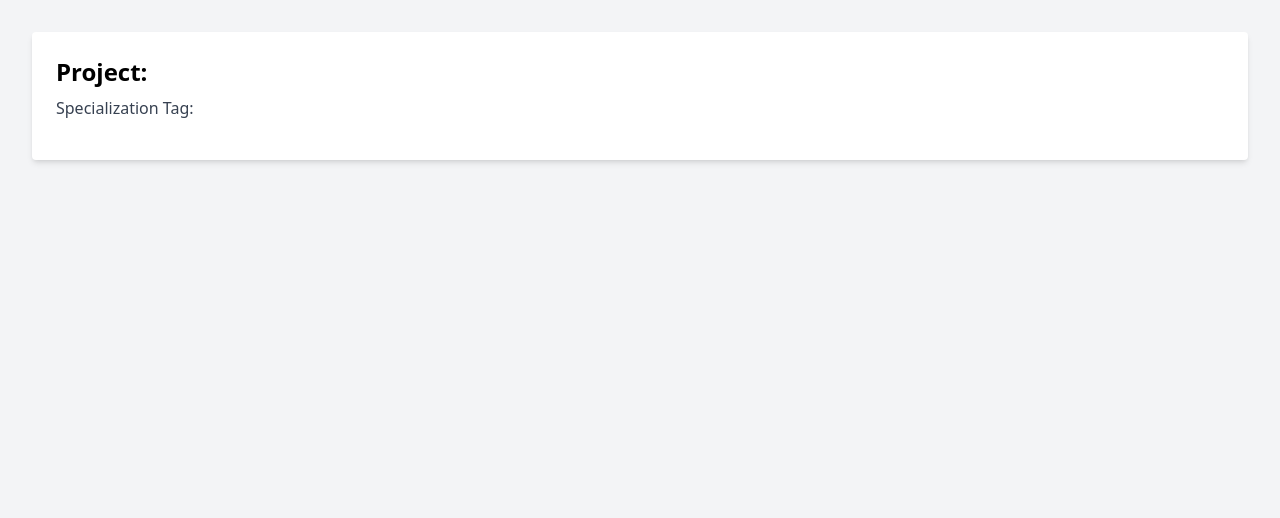
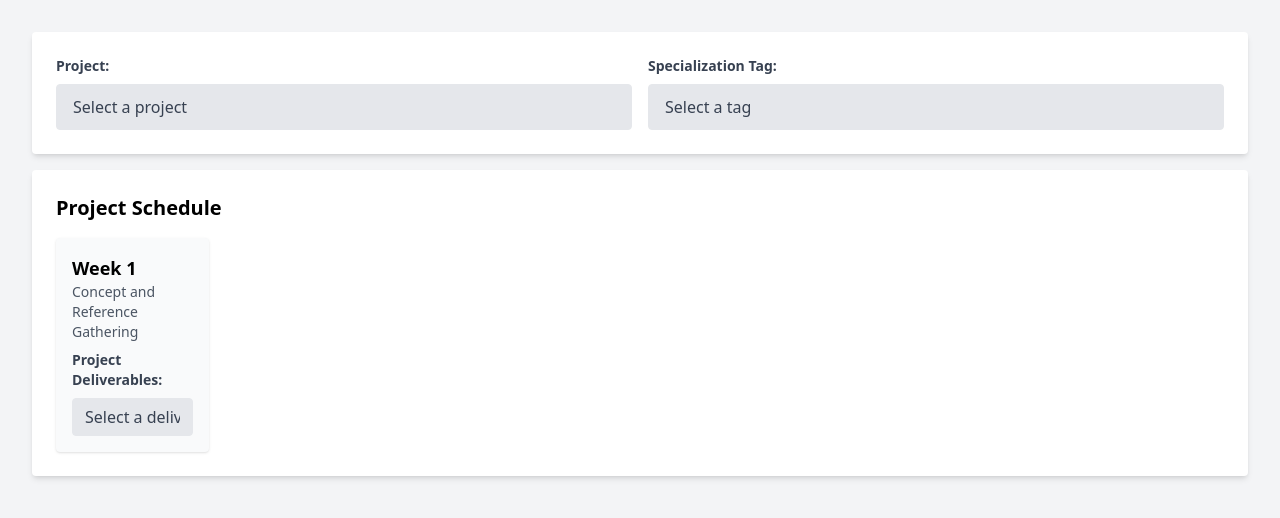
Before and after one commit to michael-collins/project-config, a plain HTML site: page index.html in a window 1280 px wide. Drawn offline with nearby package versions, Linux system fonts and the light colour scheme.

Commit message:
Update index.html

```diff
--- a/index.html
+++ b/index.html
@@ -3,20 +3,56 @@
 <head>
     <meta charset="UTF-8">
     <meta name="viewport" content="width=device-width, initial-scale=1.0">
-    <title>Project Schedule</title>
+    <title>Project Configuration Tool</title>
     <script src="https://cdn.tailwindcss.com"></script>
-    <script src="https://cdnjs.cloudflare.com/ajax/libs/PapaParse/5.3.0/papaparse.min.js"></script>
+    <script src="https://cdnjs.cloudflare.com/ajax/libs/axios/1.3.0/axios.min.js"></script> <!-- For fetching Google Sheets data -->
     <script defer src="script.js"></script>
 </head>
 <body class="bg-gray-100 p-8">
     <div class="container mx-auto">
+        <!-- Project Header -->
         <div class="bg-white shadow-md rounded p-6 mb-4">
-            <h1 class="text-2xl font-bold mb-2" id="project-title">Project: </h1>
-            <p class="text-gray-700 mb-4" id="specialization-tag">Specialization Tag: </p>
+            <div class="grid grid-cols-2 gap-4">
+                <div>
+                    <label class="block text-gray-700 text-sm font-bold mb-2" for="project">
+                        Project:
+                    </label>
+                    <select id="project" class="block appearance-none w-full bg-gray-200 border border-gray-200 text-gray-700 py-3 px-4 pr-8 rounded leading-tight focus:outline-none focus:bg-white focus:border-gray-500">
+                        <option>Select a project</option>
+                        <!-- Options will be populated dynamically -->
+                    </select>
+                </div>
+                <div>
+                    <label class="block text-gray-700 text-sm font-bold mb-2" for="specialization">
+                        Specialization Tag:
+                    </label>
+                    <select id="specialization" class="block appearance-none w-full bg-gray-200 border border-gray-200 text-gray-700 py-3 px-4 pr-8 rounded leading-tight focus:outline-none focus:bg-white focus:border-gray-500">
+                        <option>Select a tag</option>
+                        <!-- Options will be populated dynamically -->
+                    </select>
+                </div>
+            </div>
         </div>
 
-        <div id="project-schedule">
-            <!-- Project schedule will be inserted here -->
+        <!-- Project Schedule -->
+        <div class="bg-white shadow-md rounded p-6 mb-4">
+            <h2 class="text-xl font-bold mb-4">Project Schedule</h2>
+            <div class="grid grid-cols-7 gap-4">
+                <!-- Repeat this block for each week -->
+                <div class="bg-gray-50 p-4 rounded shadow">
+                    <h3 class="text-lg font-bold">Week 1</h3>
+                    <p class="text-sm text-gray-600 mb-2">Concept and Reference Gathering</p>
+                    <label class="block text-gray-700 text-sm font-bold mb-2" for="deliverables-week1">
+                        Project Deliverables:
+                    </label>
+                    <select id="deliverables-week1" class="block appearance-none w-full bg-gray-200 border border-gray-200 text-gray-700 py-2 px-3 rounded leading-tight focus:outline-none focus:bg-white focus:border-gray-500">
+                        <option>Select a deliverable</option>
+                        <!-- Options will be populated dynamically -->
+                    </select>
+                    <!-- Repeat for other dropdowns like Research, etc. -->
+                </div>
+                <!-- Repeat the above block for each week -->
+            </div>
         </div>
     </div>
 </body>
```
